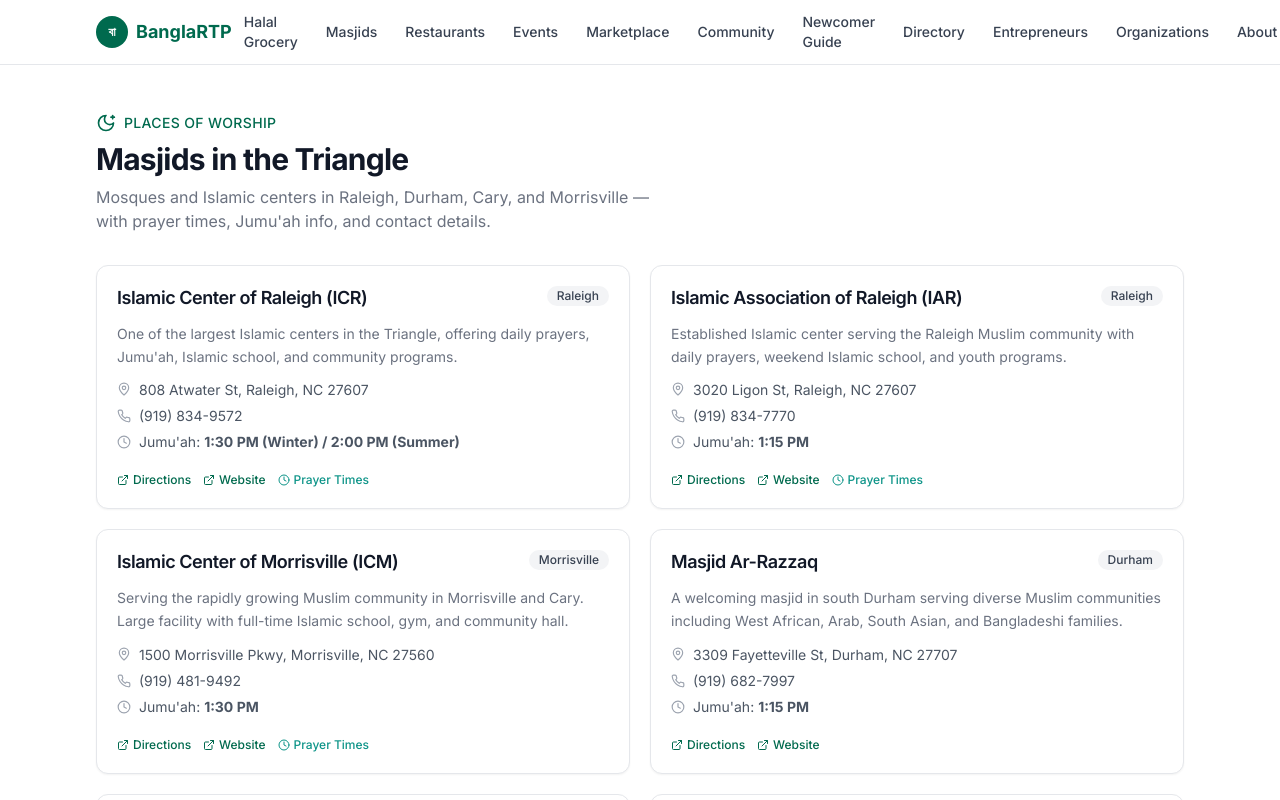
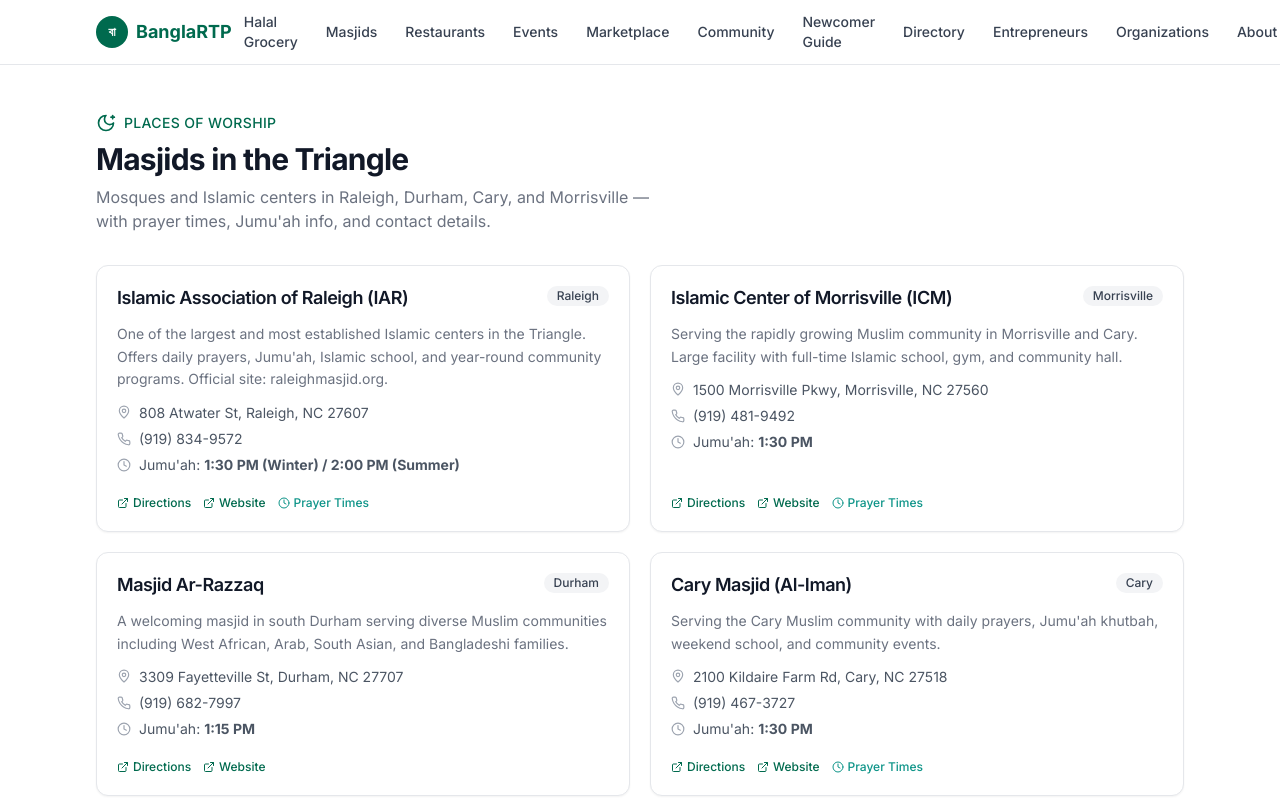
Before and after one commit to tuhin-014/bangla-rtp, a Next.js app: page /masjids in a window 1280 px wide. Shown: the top 800 px of the page. Built offline with nearby package versions, Linux system fonts and the light colour scheme.

Commit message:
fix: merge ICR/IAR duplicate — IAR at 808 Atwater St is the correct single entry, website raleighmasjid.org

```diff
--- a/data/masjids.ts
+++ b/data/masjids.ts
@@ -2,30 +2,17 @@
 
 export const masjids: Masjid[] = [
   {
-    id: "icr",
-    name: "Islamic Center of Raleigh (ICR)",
+    id: "iar",
+    name: "Islamic Association of Raleigh (IAR)",
     address: "808 Atwater St, Raleigh, NC 27607",
     city: "Raleigh",
     phone: "(919) 834-9572",
-    website: "https://www.icraleigh.com",
-    prayer_times_url: "https://www.icraleigh.com/prayer-times",
-    maps_url: "https://maps.google.com/?q=Islamic+Center+of+Raleigh+808+Atwater+St",
+    website: "https://raleighmasjid.org",
+    prayer_times_url: "https://raleighmasjid.org/prayer-times/",
+    maps_url: "https://maps.google.com/?q=Islamic+Association+of+Raleigh+808+Atwater+St+Raleigh+NC",
     description:
-      "One of the largest Islamic centers in the Triangle, offering daily prayers, Jumu'ah, Islamic school, and community programs.",
+      "One of the largest and most established Islamic centers in the Triangle. Offers daily prayers, Jumu'ah, Islamic school, and year-round community programs. Official site: raleighmasjid.org.",
     jummah_time: "1:30 PM (Winter) / 2:00 PM (Summer)",
-  },
-  {
-    id: "iar",
-    name: "Islamic Association of Raleigh (IAR)",
-    address: "3020 Ligon St, Raleigh, NC 27607",
-    city: "Raleigh",
-    phone: "(919) 834-7770",
-    website: "https://www.iar.org",
-    prayer_times_url: "https://www.iar.org/prayer-times",
-    maps_url: "https://maps.google.com/?q=Islamic+Association+of+Raleigh+3020+Ligon+St",
-    description:
-      "Established Islamic center serving the Raleigh Muslim community with daily prayers, weekend Islamic school, and youth programs.",
-    jummah_time: "1:15 PM",
   },
   {
     id: "icm",
```
